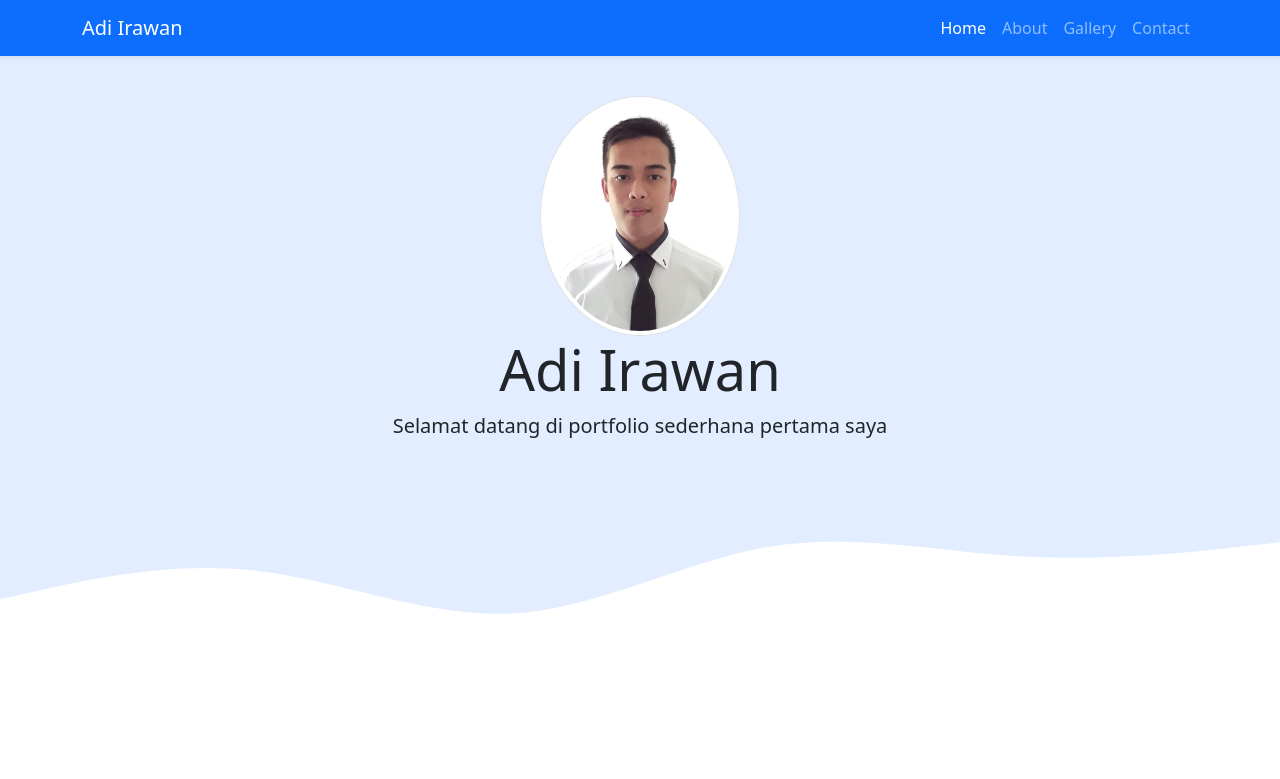
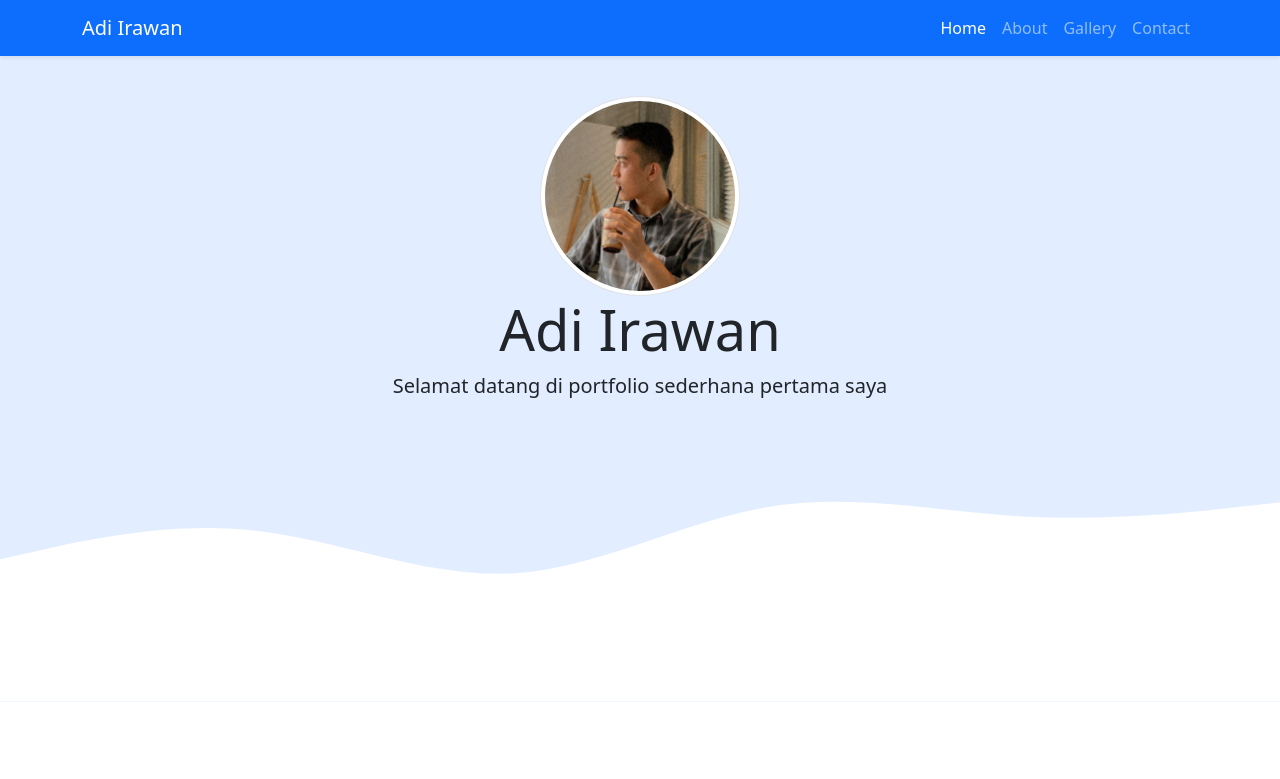
Before and after one commit to AdiIrawan21/AdiIrawan.github.io, a plain HTML site: page index.html in a window 1280 px wide. Shown: the top 779 px of the page. Drawn offline with nearby package versions, Linux system fonts and the light colour scheme.

Commit message:
mengubah foto

```diff
--- a/index.html
+++ b/index.html
@@ -42,7 +42,7 @@
 
     <!-- Jumbotron -->
     <section class="jumbotron text-center">
-      <img src="img/foto cv.png" alt="Adi Irawan" width="200" class="rounded-circle img-thumbnail" />
+      <img src="img/adi.jpg" alt="Adi Irawan" width="200" class="rounded-circle img-thumbnail" />
       <h1 class="display-4">Adi Irawan</h1>
       <p class="lead">Selamat datang di portfolio sederhana pertama saya</p>
       <svg xmlns="http://www.w3.org/2000/svg" viewBox="0 0 1440 320">
```
